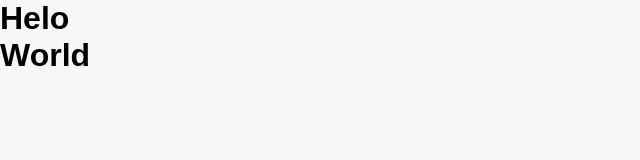
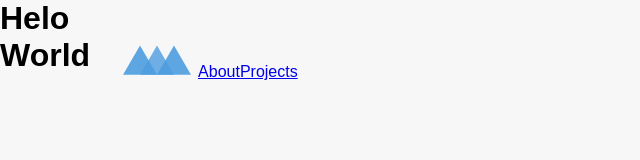
Before and after one commit to alexander-binder/Gatsby-js-blog-post, a Gatsby site: page / in a window 1280 px wide. Shown: the whole page, without its empty margins (0-640 px from the left). Built offline with nearby package versions, Linux system fonts and the light colour scheme; Gatsby itself is replaced by a stand-in of ours; a web font is replaced by a local one.

Commit message:
add nav to container

```diff
--- a/src/components/Container.js
+++ b/src/components/Container.js
@@ -1,10 +1,12 @@
 import React from "react";
 import { ContainerWrapper } from "../elements";
+import { Nav } from "../components";
 
 
 export const Container = ({ children }) => {
     return (
         <ContainerWrapper>
+            <Nav/>
             {children}
         </ContainerWrapper>
     );
--- a/src/components/Layout.js
+++ /dev/null
@@ -1,19 +0,0 @@
-import React from 'react'
-import Navbar from './Navbar'
-
-export default function Layout({children}) {
-  return (
-    <>
-      <Navbar />
-      <div className='layout'>
-
-        <div className='content'>
-                {children}
-        </div>
-        <footer>
-          <p> Copyright by Alexander Binder</p>
-        </footer>
-      </div>
-    </>
-  )
-}
--- /dev/null
+++ b/src/components/Nav.js
@@ -0,0 +1,28 @@
+import React from 'react'
+import { NavWrapper } from '../elements'
+import {useStaticQuery, Link, graphql } from 'gatsby'
+
+export const Nav = () => {
+
+  const data = useStaticQuery(graphql`
+      query {
+        logo: file(relativePath: { eq: "logo.png"}){
+          publicURL
+        }
+      }
+  `);
+
+  return (
+    <NavWrapper>
+
+        <div className='liks'>
+            <Link to='/'>
+              <img src={data.logo.publicURL} alt="My logo" />
+            </Link>
+            <Link to='/about'>About</Link>
+            <Link to='/projects'>Projects</Link>
+        </div>
+    </NavWrapper>
+
+  )
+}
--- a/src/components/Navbar.js
+++ /dev/null
@@ -1,15 +0,0 @@
-import React from 'react'
-import { Link } from 'gatsby'
-
-export default function Navbar() {
-  return (
-    <nav>
-        <div className='liks'>
-            <Link to='/'>Home</Link>
-            <Link to='/about'>About</Link>
-            <Link to='/projects'>Projects</Link>
-        </div>
-    </nav>
-
-  )
-}
--- a/src/components/index.js
+++ b/src/components/index.js
@@ -1 +1,2 @@
 export * from "./Container";
+export * from "./Nav";
--- /dev/null
+++ b/src/elements/NavElements.js
@@ -0,0 +1,13 @@
+import styled from "styled-components";
+
+
+export const NavWrapper = styled.nav`
+    grid-column: 2 / span 12;
+    grid-row: 1 / 2 ;
+    display: flex;
+    align-items: center;
+
+    @media ${props => props.theme.breakpoints.tablet} {
+        grid-column: 2 / span 6;
+    }
+`;
--- a/src/elements/index.js
+++ b/src/elements/index.js
@@ -1 +1,2 @@
-export * from "./ContainerElements"
+export * from "./ContainerElements";
+export * from "./NavElements";
--- a/src/pages/index.js
+++ b/src/pages/index.js
@@ -1,5 +1,4 @@
 import React from "react"
-import Layout from "../components/Layout"
 import { Container } from "../components"
 
 
```
Also changed, not shown: src/images/logo.png (added).
